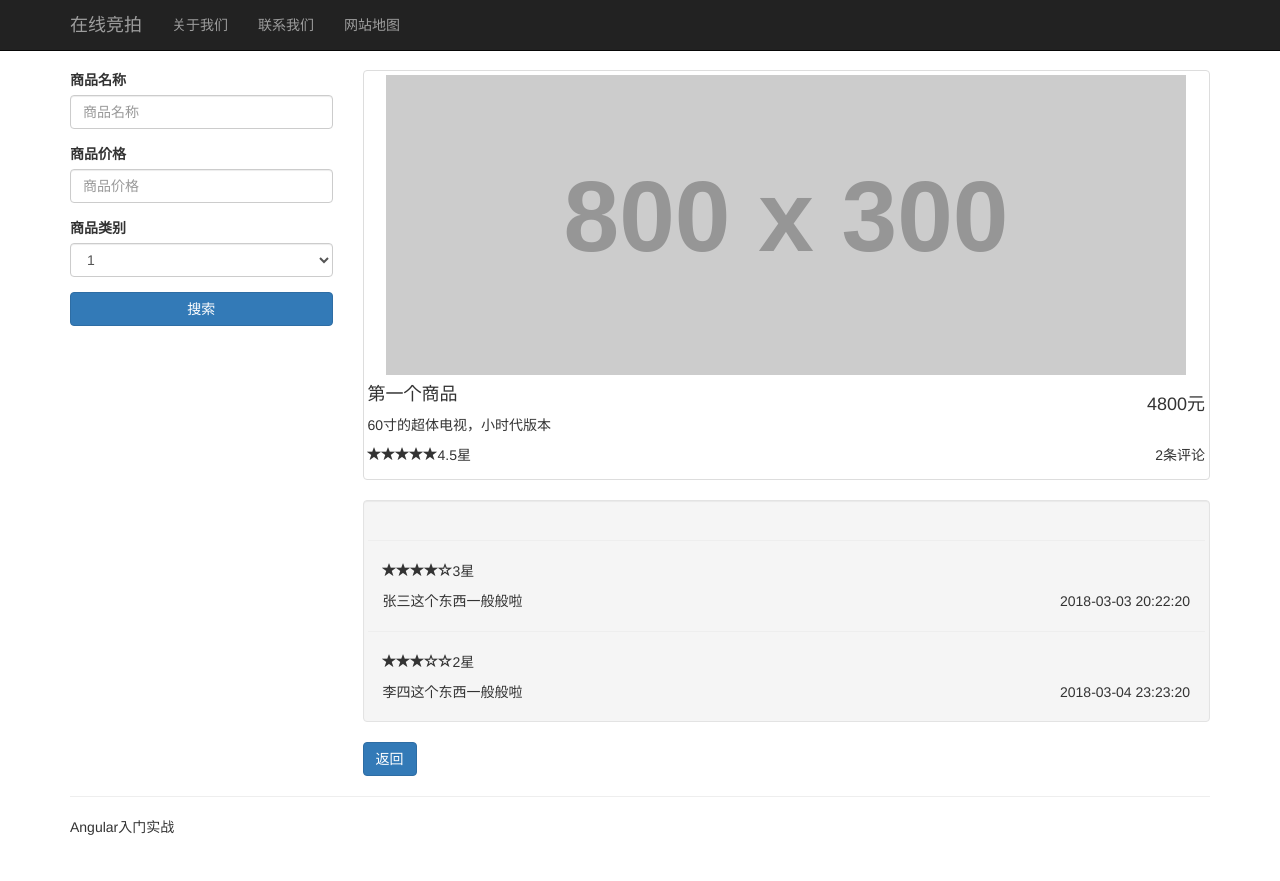
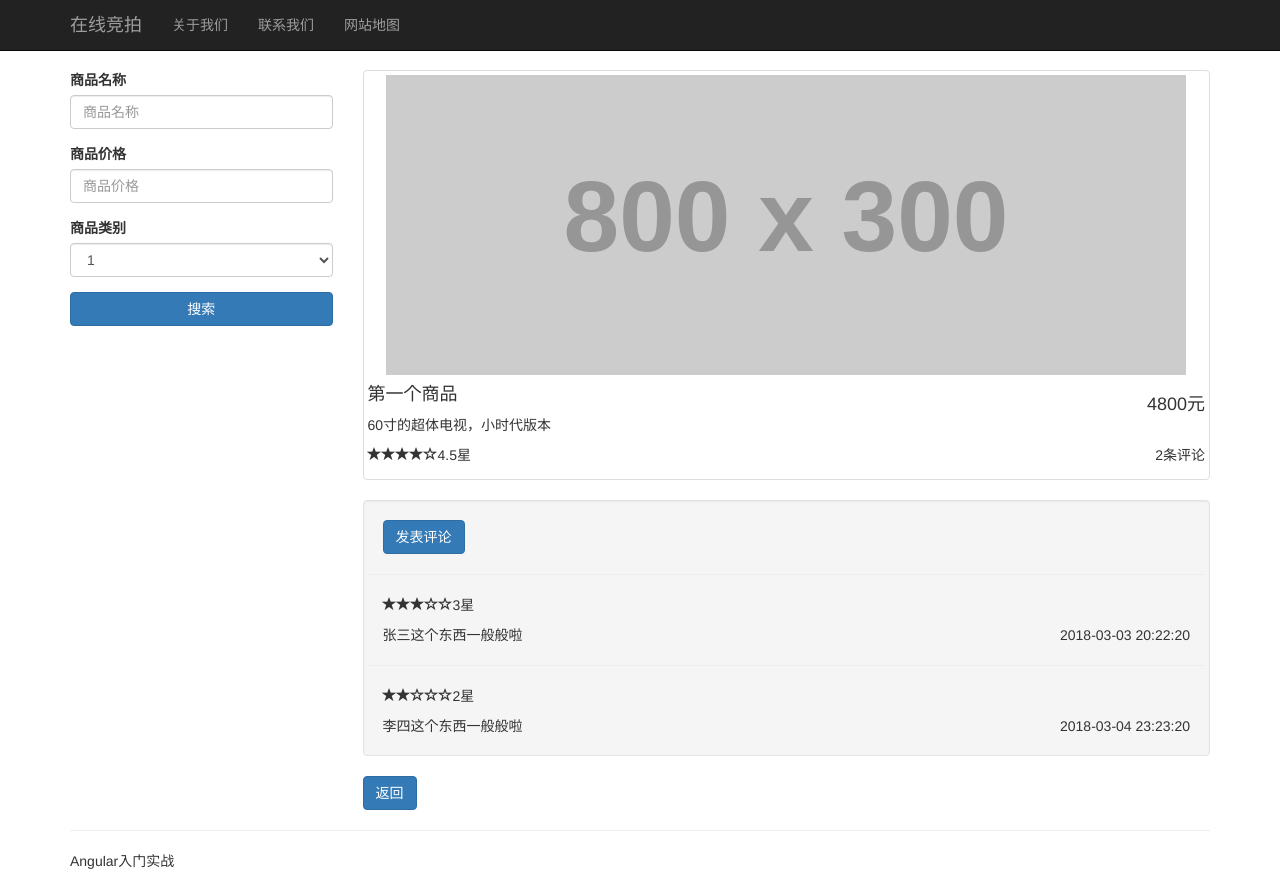
Before and after one commit to Wayfreem/auction, an Angular app: page /product/1 in a window 1280 px wide. Before the commit the page ends 847 px from the top, so only its background shows below. Built offline with nearby package versions, Linux system fonts and the light colour scheme.

Commit message:
添加 评论功能

```diff
--- a/src/app/product-detail/product-detail.component.html
+++ b/src/app/product-detail/product-detail.component.html
@@ -15,6 +15,22 @@
 </div>
 
 <div class="well">
+  <div>
+    <button type="button" class="btn btn-primary" (click)="isCommentHidden = !isCommentHidden">发表评论</button>
+
+    <div [hidden]="isCommentHidden" >
+      <div>
+        <app-stars [(rating)]="newRating" [readonly]="false" ></app-stars>
+      </div>
+      <div>
+        <textarea placeholder="请输入评论" [(ngModel)]="newComment"></textarea>
+      </div>
+      <div>
+        <button type="button" class="btn" (click)="addComment()">提交</button>
+      </div>
+    </div>
+
+  </div>
   <div class="row" *ngFor="let comment of comments">
     <hr>
     <div class="col-md-12">
--- a/src/app/product-detail/product-detail.component.ts
+++ b/src/app/product-detail/product-detail.component.ts
@@ -13,6 +13,11 @@
   product: Product;
   comments: Comment[];
 
+  newRating: number = 5;
+  newComment: string = "";
+
+  isCommentHidden:boolean = true;
+
   constructor(private routeInfo: ActivatedRoute,
               private location: Location,
               private productService: ProductService) { }
@@ -27,4 +32,15 @@
   goBack(): void {
     this.location.back();
   }
+
+  addComment(){
+    let comment = new Comment(0, this.product.id, new Date().toISOString(), "someone", this.newRating, this.newComment);
+    this.comments.unshift(comment);
+
+    let sum = this.comments.reduce( (sum, comment) => sum + comment.rating, 0);
+    this.product.rating = sum / this.comments.length;
+
+    this.newComment = "";
+    this.newRating = 5;
+  }
 }
--- a/src/app/stars/stars.component.html
+++ b/src/app/stars/stars.component.html
@@ -1,5 +1,6 @@
 <p>
   <!-- 属性表达式 -->
-  <span *ngFor="let star of stars" class="glyphicon glyphicon-star" [class.glyphicon-star-empty]="star"></span>
-  <span>{{rating}}星</span>
+  <span *ngFor="let star of stars; let i= index" class="glyphicon glyphicon-star" (click)="clickStar(i)"
+        [class.glyphicon-star-empty]="star"></span>
+  <span>{{rating | number: '1.0-2'}}星</span>
 </p>
--- a/src/app/stars/stars.component.ts
+++ b/src/app/stars/stars.component.ts
@@ -1,27 +1,51 @@
-import {Component, Input, OnInit} from '@angular/core';
+import {Component, EventEmitter, Input, OnChanges, OnInit, Output, SimpleChanges} from '@angular/core';
 
 @Component({
   selector: 'app-stars',
   templateUrl: './stars.component.html',
   styleUrls: ['./stars.component.css']
 })
-export class StarsComponent implements OnInit {
+export class StarsComponent implements OnInit, OnChanges {
 
   @Input()  // 表示当前这个值需要由父组件传入
   private rating: number;
+
+  @Input()
+  private readonly: boolean = true;
+
+  // 只有输出属性的 名字命名为 输入属性+change 时才能使用 [()] 作为双向绑定的语法
+  @Output()
+  private ratingChange: EventEmitter<number> = new EventEmitter();
+
   private stars: boolean[];
 
   constructor() { }
 
   ngOnInit() {
+  }
+
+  // 只能检测输入属性的变化
+  ngOnChanges(changes: SimpleChanges): void {
     this.stars = [];
 
     // 处理星级评价显示星级的个数
-    for (let i = 0; i < 5; i++) {
-      this.stars.push( i > this.rating  );
+    for (let i = 1; i <= 5; i++) {
+      this.stars.push( i > this.rating );
     }
 
     // 用5个boolean 值来控制显示几个星，以及是实心还是空心 this.stars = [false, false, true, true, true];
   }
 
+
+  clickStar(index: number){
+
+    if (this.readonly) {
+      return;
+    }
+
+    // 每次点击通过点击传入的数值，重新显示星星，并且单rating的值变化的时候，会触发 ngOnChanges 事件
+    this.rating = index + 1;
+    this.ratingChange.emit(this.rating);
+  }
+
 }
```
